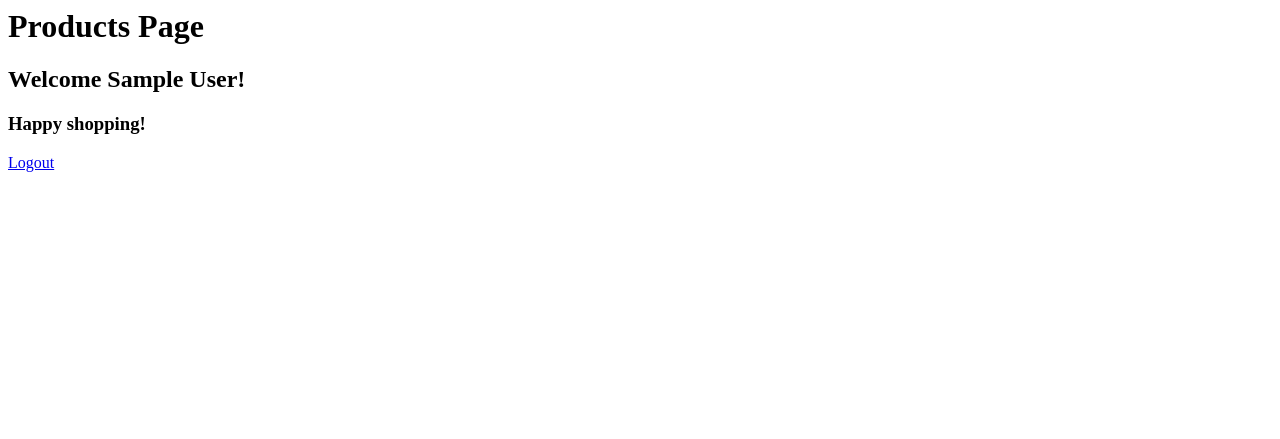
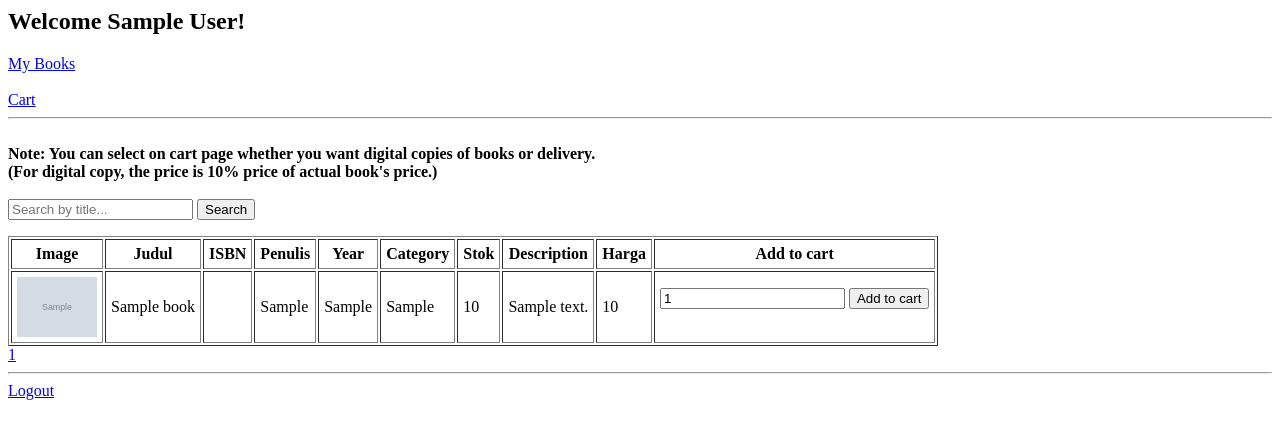
Before and after one commit to mfarhancode/PAW-A_Project_Book-Store, a PHP site: page /buyer/products.php in a window 1280 px wide. Shown: the top 439 px of the page. Run offline with PHP 8.4, Linux system fonts and the light colour scheme; the visitor is signed in with stand-in values (Sample User, id 1); tables that the repository leaves empty or names only in its code hold one stand-in row (values such as "Sample post"); grey boxes marked "Sample" are stand-in pictures; data that the repository does not hold is empty.

Commit message:
Enhance products page with session checks and cart management (Irma)
Updated session validation to check user level and added functionality to manage the shopping cart. Enhanced the product listing with pagination and search capabilities.

```diff
--- a/buyer/products.php
+++ b/buyer/products.php
@@ -1,18 +1,113 @@
 <?php
 session_start();
-if (!($_SESSION['login'])) {
+if (!($_SESSION['login']) || $_SESSION['level'] != 'buyer') {
     header("Location: ../login.php");
     exit;
 }
 
-echo "<h1>Products Page<h1>";
-$name =  $_SESSION['name'];
+require "../connection.php";
+
+$name = $_SESSION['name'];
 echo "<h2>Welcome $name!</h2>";
-echo "<h3>Happy shopping!</h3>";
 
+echo "<a href='mybooks.php'>My Books</a><br><br>";
+echo "<a href='cart.php'>Cart</a>";
+echo "<hr>";
 
+echo "<br><b>Note: You can select on cart page whether you want digital copies of books or delivery.
+<br>(For digital copy, the price is 10% price of actual book's price.)</b> <br><br>";
 
+$buyer_id = $_SESSION['id'];
 
-echo "<a href='../logout.php'>Logout</a>";
+if ($_SERVER['REQUEST_METHOD'] === 'POST' && isset($_POST['isbn'])) {
+    $isbn = $_POST['isbn'];
+    $qty = $_POST['qty'];
 
+    $check = mysqli_query(
+        $conn,
+        "SELECT qty FROM bst_cart
+         WHERE buyer_id='$buyer_id' AND isbn='$isbn'"
+    );
+
+    if (mysqli_num_rows($check) > 0) {
+        mysqli_query(
+            $conn,
+            "UPDATE bst_cart
+             SET qty = qty + $qty
+             WHERE buyer_id='$buyer_id' AND isbn='$isbn'"
+        );
+    } else {
+        mysqli_query(
+            $conn,
+            "INSERT INTO bst_cart (buyer_id, isbn, qty)
+             VALUES ('$buyer_id', '$isbn', $qty)"
+        );
+    }
+
+    header("Location: cart.php");
+    exit;
+}
+
+$search = isset($_GET['search']) ? $_GET['search'] : '';
+
+$limit = 5;
+$page = isset($_GET['page']) ? $_GET['page'] : 1;
+$start = ($page - 1) * $limit;
+
+$countSql = "SELECT COUNT(*) AS total FROM bst_books WHERE judul LIKE '%$search%'";
+$countResult = mysqli_query($conn, $countSql);
+$countRow = mysqli_fetch_assoc($countResult);
+$total = $countRow['total'];
+$pages = ceil($total / $limit);
+
+$sql = "SELECT * FROM bst_books WHERE judul LIKE '%$search%' LIMIT $start, $limit";
+$result = mysqli_query($conn, $sql);
 ?>
+
+<form method="GET">
+  <input type="text" name="search" placeholder="Search by title..." value="<?php echo $search; ?>">
+  <button type="submit">Search</button>
+</form>
+
+<table border="1" cellpadding="5">
+  <tr>
+    <th>Image</th>
+    <th>Judul</th>
+    <th>ISBN</th>
+    <th>Penulis</th>
+    <th>Year</th>
+    <th>Category</th>
+    <th>Stok</th>
+    <th>Description</th>
+    <th>Harga</th>
+    <th>Add to cart</th>
+  </tr>
+
+  <?php while ($row = mysqli_fetch_assoc($result)) { ?>
+  <tr>
+    <td><img src="../uploads/<?php echo $row['image']; ?>" width="80"></td>
+    <td><?php echo $row['judul']; ?></td>
+    <td><?php echo $row['ISBN']; ?></td>
+    <td><?php echo $row['penulis']; ?></td>
+    <td><?php echo $row['tahun']; ?></td>
+    <td><?php echo $row['category']; ?></td>
+    <td><?php echo $row['stok']; ?></td>
+    <td><?php echo $row['description']; ?></td>
+    <td><?php echo $row['harga']; ?></td>
+    <td>
+        <form method="POST">
+          <input type="hidden" name="isbn" value="<?php echo $row['ISBN']; ?>">
+          <input type="number" name="qty" value="1" min="1">
+          <button type="submit">Add to cart</button>
+        </form>
+    </td>
+  </tr>
+  <?php } ?>
+</table>
+
+<?php for ($i = 1; $i <= $pages; $i++) { ?>
+  <a href="?page=<?php echo $i; ?>&search=<?php echo $search; ?>"><?php echo $i; ?></a>
+<?php } ?>
+
+<hr>
+<a href="../logout.php">Logout</a>
```
